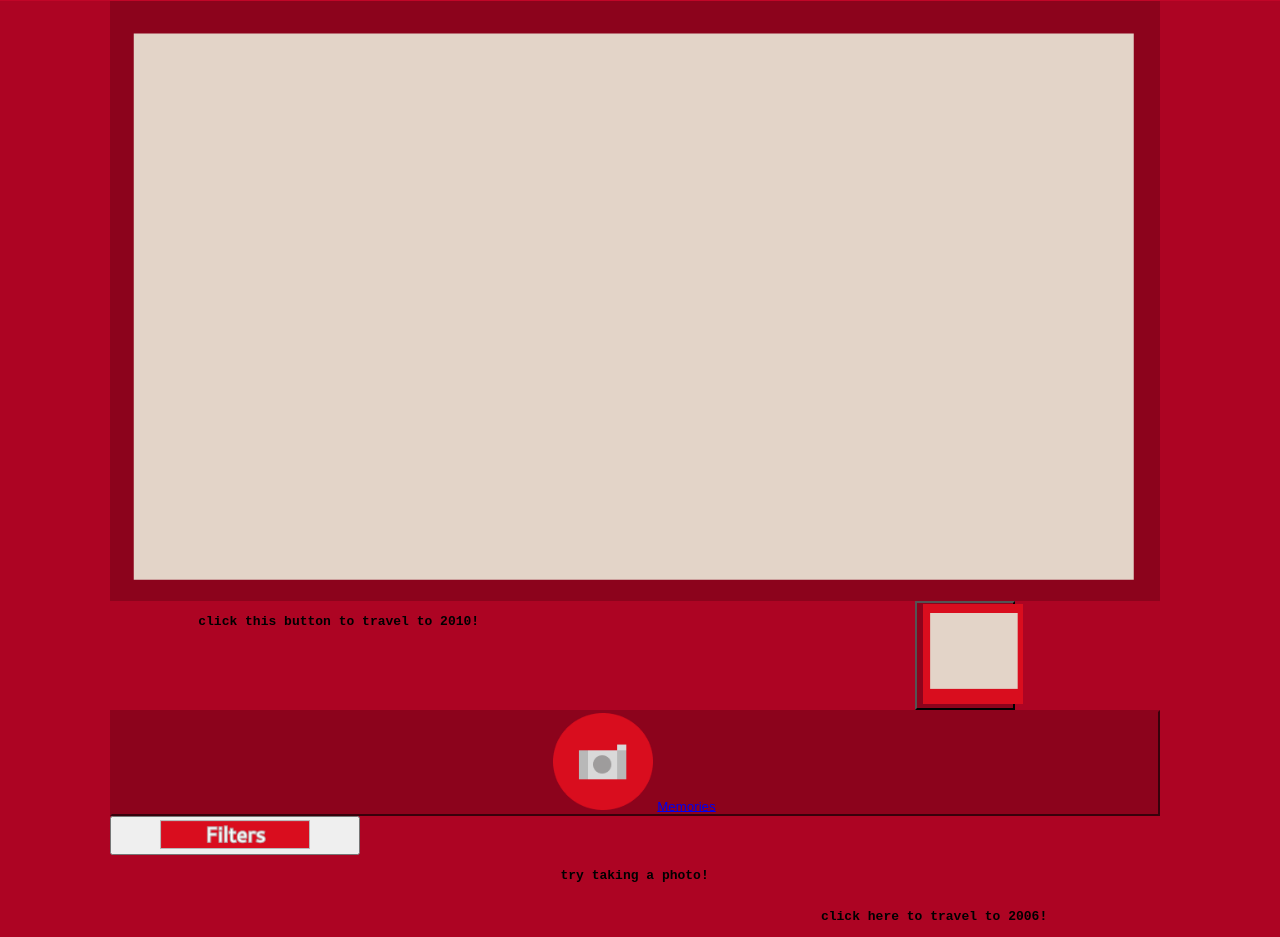
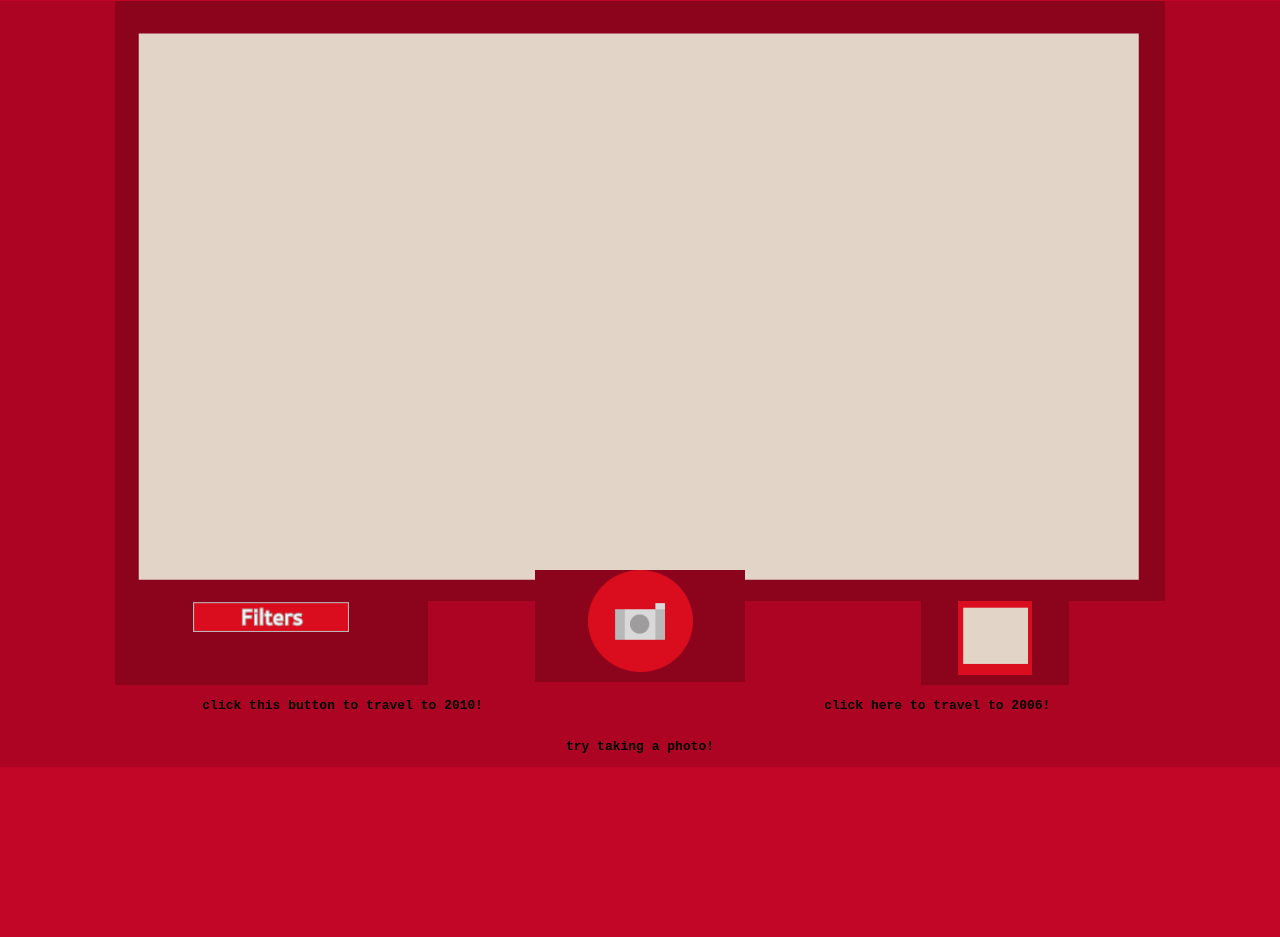
Before and after one commit to gabyhernandez14/netart, a plain HTML site: page home.html in a window 1280 px wide. Shown: the part 268-1205 px from the top of the page. After the commit the page ends 1035 px from the top, so only its background shows below. Drawn offline with Linux system fonts and the light colour scheme.

Commit message:
send to server

```diff
--- a/css/style.css
+++ b/css/style.css
@@ -58,20 +58,24 @@ h3 {
 
 #photobutton {
     grid-column: 8 / span 4;
-    width: 100px;
     background-color:#8C031C;
+    width: 45%;
 }
 
 #camerabutton {
     grid-column: 5 / span 4;
     background-color: #8C031C;
     border-color:#8C031C;
+    width: 20%;
+    margin: auto;
+    margin-top: -11%;
 }
 
+
 #filterbutton {
-    grid-column: 5 / span 4;
-    color:#8C031C;
-    width: 250px;
+    grid-column: 5 / span 3;
+    background-color:#8C031C;
+    width: 40%;
 }
 
 #interface {
@@ -104,3 +108,10 @@ h3 {
     grid-column: 1 / span 4;
     width: 550px;
 }
+
+#camerahome {
+    grid-column: 5 / span 4;
+    width: 25%;
+    margin: auto;
+    margin-top: 5%;
+}
--- a/home.html
+++ b/home.html
@@ -19,17 +19,15 @@
         <br>
     <section>
         <img src="img/interface.png" id="interfacetwo">
-        <button type="button" click this button to travel to 2010 id="photobutton">
-            <img src="img/photobutton.png" style="width: 100px;">
-        </button>
-        <button type="button" take a photo! id="camerabutton">
-            <img src="img/cambutton.png" style="width: 100px;">
-            <a href="memories.html">Memories</a>
-        </button>
-        <button type="button" click here to travel to 2007! id="filterbutton">
-            <img src="img/filterbutton.png" style="width: 150px;">
-
-        </button>
+        <a href="memories.html" class="button" id="photobutton">
+            <img src="img/photobutton.png">
+        </a>
+        <a href="memories.html" class="button" id="camerabutton">
+            <img src="img/cambutton.png">
+        </a>
+        <a href="memories.html" class="button" id="filterbutton">
+            <img src="img/filterbutton.png">
+        </a>
         <h3 id="cam">click this button to travel to 2010!</h3>
         <h3 id="photo">try taking a photo!</h3>
         <h3 id="filter">click here to travel to 2006!</h3>
```
Also changed, not shown: index.html (+4 -4 lines).
